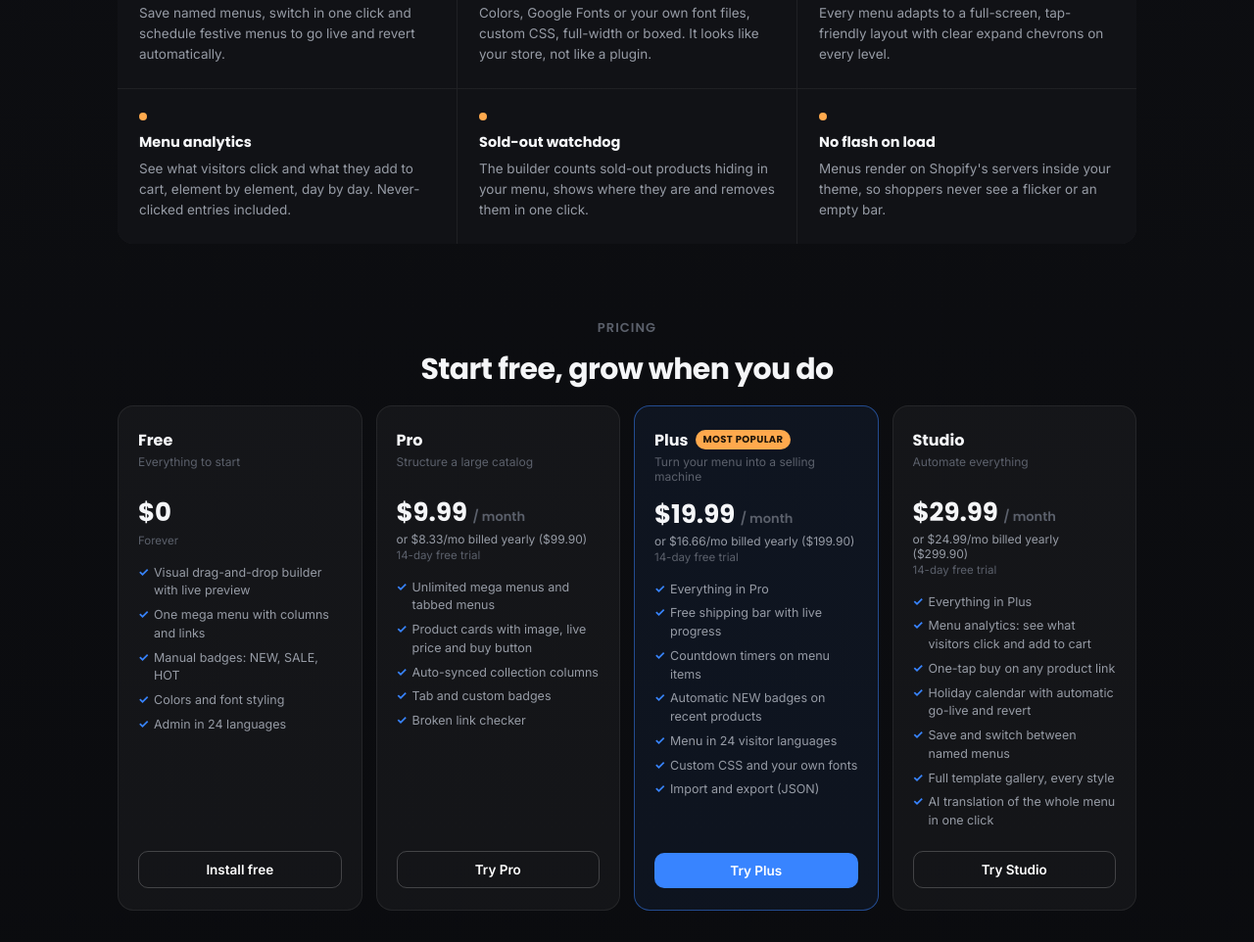
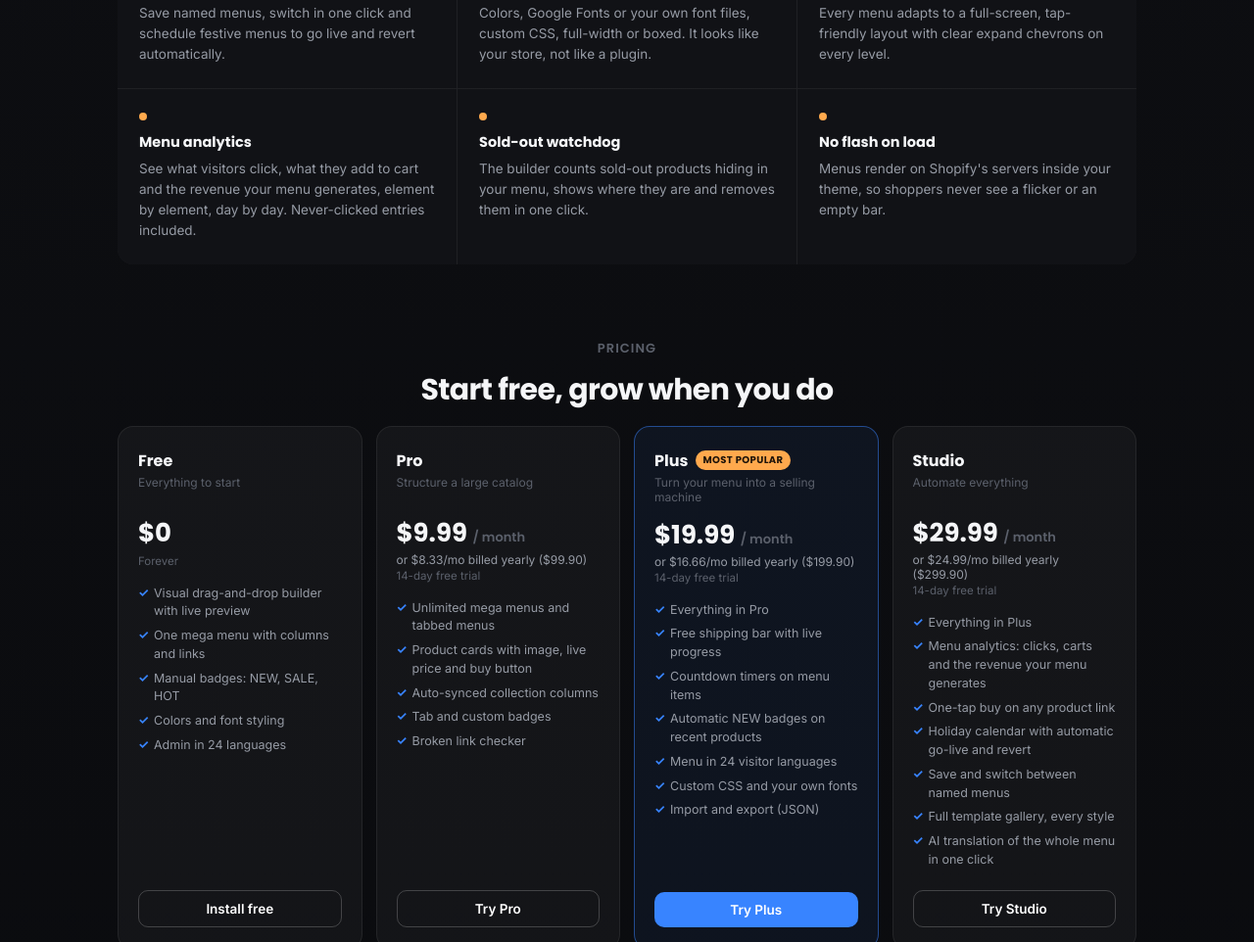
Before and after one commit to elmadix1/uno-mega-menu-legal, a plain HTML site: page index.html in a window 1280 px wide. Shown: the part 2276-3238 px from the top of the page at 98% size. Drawn offline with Linux system fonts and the light colour scheme.

Commit message:
Analytics copy: clicks, carts and menu revenue on feature, plan and FAQ

```diff
--- a/index.html
+++ b/index.html
@@ -364,7 +364,7 @@
     <div><div class="dot"></div><h3>Templates and scheduling</h3><p>Save named menus, switch in one click and schedule festive menus to go live and revert automatically.</p></div>
     <div><div class="dot"></div><h3>Your brand, your fonts</h3><p>Colors, Google Fonts or your own font files, custom CSS, full-width or boxed. It looks like your store, not like a plugin.</p></div>
     <div><div class="dot"></div><h3>Mobile done right</h3><p>Every menu adapts to a full-screen, tap-friendly layout with clear expand chevrons on every level.</p></div>
-    <div><div class="dot"></div><h3>Menu analytics</h3><p>See what visitors click and what they add to cart, element by element, day by day. Never-clicked entries included.</p></div>
+    <div><div class="dot"></div><h3>Menu analytics</h3><p>See what visitors click, what they add to cart and the revenue your menu generates, element by element, day by day. Never-clicked entries included.</p></div>
     <div><div class="dot"></div><h3>Sold-out watchdog</h3><p>The builder counts sold-out products hiding in your menu, shows where they are and removes them in one click.</p></div>
     <div><div class="dot"></div><h3>No flash on load</h3><p>Menus render on Shopify's servers inside your theme, so shoppers never see a flicker or an empty bar.</p></div>
   </div>
@@ -428,7 +428,7 @@
       <p class="trial">14-day free trial</p>
       <ul>
         <li>Everything in Plus</li>
-        <li>Menu analytics: see what visitors click and add to cart</li>
+        <li>Menu analytics: clicks, carts and the revenue your menu generates</li>
         <li>One-tap buy on any product link</li>
         <li>Holiday calendar with automatic go-live and revert</li>
         <li>Save and switch between named menus</li>
@@ -470,7 +470,7 @@
     </details>
     <details>
       <summary>What does menu analytics track?</summary>
-      <p class="a">Clicks and add-to-carts, counted per menu element: entries, tabs, links, product cards. No personal data is stored, only anonymous counters, and numbers older than 90 days are erased. Counting runs on every plan from day one, so when you upgrade to Studio your history is already there.</p>
+      <p class="a">Clicks, add-to-carts and sales, counted per menu element: entries, tabs, links, product cards. When an order contains an item added to the cart from the menu, the sale and its amount, discounts deducted, are credited to that element. No personal data is stored, only anonymous counters, and numbers older than 90 days are erased. Counting runs on every plan from day one, so when you upgrade to Studio your history is already there.</p>
     </details>
   </div>
 </section>
```
